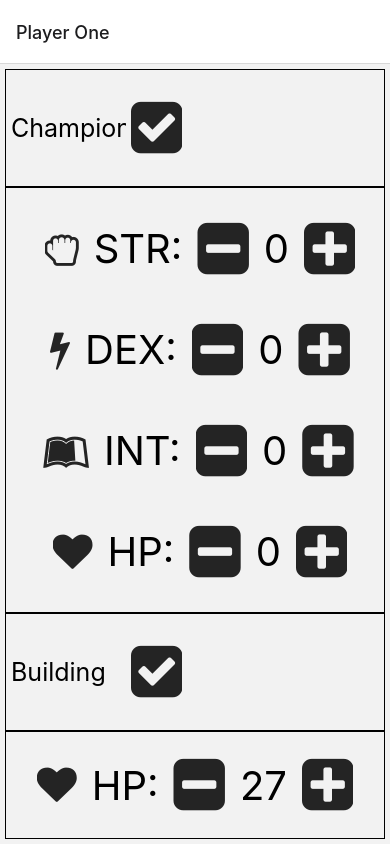
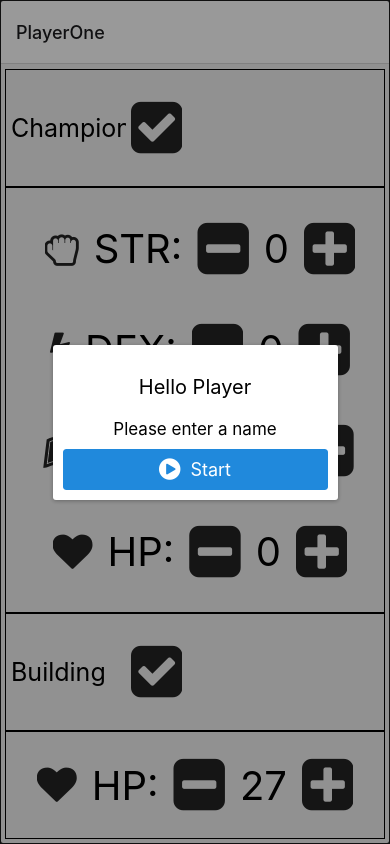
Before and after one commit to aviadgawl/battle-lords-tool, a React Native app: screen /PlayerOne in a window 390 px wide. Built offline with nearby package versions, Linux system fonts and the light colour scheme.

Commit message:
Adding player name change feature

```diff
--- a/App.jsx
+++ b/App.jsx
@@ -1,5 +1,5 @@
 import { StatusBar } from 'expo-status-bar';
-import React from 'react';
+import React, { useState } from 'react';
 import { I18nManager, View, StyleSheet } from 'react-native';
 
 import { enableScreens } from 'react-native-screens'
@@ -8,6 +8,7 @@ import { NavigationContainer } from '@react-navigation/native';
 import { createNativeStackNavigator } from '@react-navigation/native-stack';
 
 import Player from './src/screens/player/player.screen';
+import PlayerNameOverlay from './src/components/player-name-overlay/player-name-overlay';
 
 enableScreens()
 const Stack = createNativeStackNavigator();
@@ -16,13 +17,19 @@ export default function App() {
   I18nManager.forceRTL(false);
   I18nManager.allowRTL(false);
 
+  const [playerOneName, setPlayerOneName] = useState();
+
+  const handleOnPlayerNameChange = (playerName) => {
+    setPlayerOneName(playerName);
+  }
+
   return (
-    <View style={styles.mainView}
-      >
+    <View style={styles.mainView}>
+      <PlayerNameOverlay onPlayerNameChange={handleOnPlayerNameChange} />
       <NavigationContainer>
         <Stack.Navigator>
-          <Stack.Screen name="Player One" component={Player} />
-          <Stack.Screen name="Player Two" component={Player} />
+          <Stack.Screen name="PlayerOne" options={{ title: playerOneName }} component={Player} />
+          <Stack.Screen name="PlayerTwo" options={{ title: 'Player Two Name' }} component={Player} />
         </Stack.Navigator>
       </NavigationContainer>
       <StatusBar style="auto" />
--- /dev/null
+++ b/src/components/player-name-overlay/player-name-overlay.jsx
@@ -0,0 +1,59 @@
+import React, { useState } from 'react';
+import { Button, Overlay, Icon } from 'react-native-elements';
+import { View, Text, StyleSheet, TextInput } from 'react-native';
+
+export default function PlayerNameOverlay(props) {
+
+    const [playerName , setPlayerName] = useState();
+    const [visible, setVisible] = useState(true);
+
+    const handlePlayerNameChange = (text) => {
+        setPlayerName(text);
+    };
+
+    const toggleOverlay = () => {
+        setVisible(!visible);
+        props.onPlayerNameChange(playerName);
+    };
+
+    return (<View>
+        <Overlay isVisible={visible} onBackdropPress={toggleOverlay}>
+            <Text style={styles.textPrimary}>Hello Player</Text>
+            <TextInput style={styles.textInput} onChangeText={handlePlayerNameChange} placeholder="Please enter a name" />
+            <Button
+                icon={
+                    <Icon
+                        name="play-circle"
+                        type="font-awesome"
+                        color="white"
+                        size={25}
+                        iconStyle={{ marginRight: 10 }}
+                    />
+                }
+                title="Start"
+                onPress={toggleOverlay}
+            />
+        </Overlay>
+    </View>);
+};
+
+const styles = StyleSheet.create({
+    button: {
+        margin: 10,
+    },
+    textPrimary: {
+        marginVertical: 20,
+        textAlign: 'center',
+        fontSize: 20,
+    },
+    textSecondary: {
+        marginBottom: 10,
+        textAlign: 'center',
+        fontSize: 17,
+    },
+    textInput: {
+        fontSize: 17,
+        marginBottom: 10,
+        textAlign: 'center',
+    }
+});
--- a/src/components/player-two/player-two.component.jsx
+++ /dev/null
@@ -1,5 +0,0 @@
-import React from 'react';
-
-export default function PlayerTwo() {
-
-}
--- a/src/screens/player/player.screen.jsx
+++ b/src/screens/player/player.screen.jsx
@@ -4,8 +4,9 @@ import { StyleSheet, View } from 'react-native';
 import Stat from '../../components/stat/stat.component';
 import Champion from '../../components/champion/champion.component';
 import Tabs from '../../components/tabs/tabs.component';
+import PlayerNameOverlay from '../../components/player-name-overlay/player-name-overlay';
 
-export default function Player({ navigation , isReadOnly }) {
+export default function Player({ navigation, isReadOnly }) {
 
     const [championTabs, setChampionTabs] = useState(1);
     const [selectedChampionTab, setSelectedChampionTab] = useState(1);
@@ -16,11 +17,11 @@ export default function Player({ navigation , isReadOnly }) {
     let pageX = 0;
 
     const handleLeftSwipe = () => {
-        navigation.navigate('Player One');
+        navigation.navigate('PlayerOne');
     }
 
     const handleRightSwipe = () => {
-        navigation.navigate('Player Two');
+        navigation.navigate('PlayerTwo');
     }
 
     const renderChampions = () => {
```
